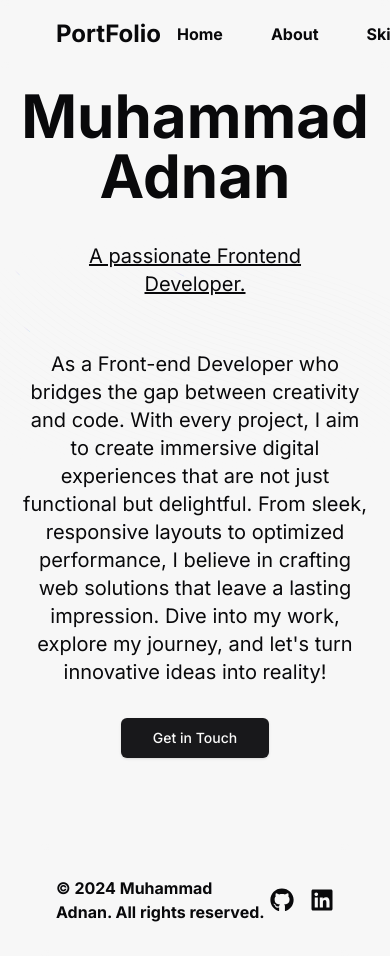
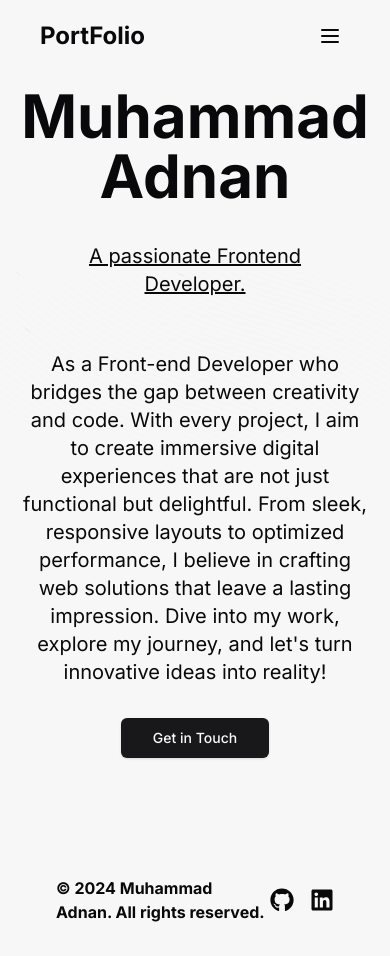
Before and after one commit to madnan-github/my-portfolio-new, a Next.js app: page / in a window 390 px wide. Built offline with nearby package versions, Linux system fonts and the light colour scheme.

Commit message:
update responsive

```diff
--- a/src/components/header.tsx
+++ b/src/components/header.tsx
@@ -1,21 +1,68 @@
-import Link from 'next/link'
-import { Button } from '@/components/ui/button'
+// import Link from 'next/link'
+// import { Button } from '@/components/ui/button'
+
+// export default function Header() {
+//   return (
+//     <header className="fixed top-0 left-0 right-0 z-50 px-10 bg-background/80 backdrop-blur-sm">
+//       <nav className="container mx-auto px-4 py-4 flex justify-between items-center">
+//         <Link href="/" className="text-2xl font-bold">
+//           PortFolio
+//         </Link>
+//         <ul className="flex space-x-4">
+//           <li><Link href="/"><Button className="text-md font-bold"  variant="ghost">Home</Button></Link></li>
+//           <li><Link href="/about"><Button className="text-md font-bold" variant="ghost">About</Button></Link></li>
+//           <li><Link href="/skills"><Button className="text-md font-bold" variant="ghost">Skills</Button></Link></li>
+//           <li><Link href="/projects"><Button className="text-md font-bold"  variant="ghost">Projects</Button></Link></li>
+//           <li><Link href="/contact"><Button className="text-md font-bold"  variant="ghost">Contact</Button></Link></li>
+//         </ul>
+//       </nav>
+//     </header>
+//   )
+// }
+"use client"
+import { useState } from 'react';
+import Link from 'next/link';
+import { Button } from '@/components/ui/button';
+import { Menu, X } from 'lucide-react';
 
 export default function Header() {
+  const [isOpen, setIsOpen] = useState(false);
+
   return (
-    <header className="fixed top-0 left-0 right-0 z-50 px-10 bg-background/80 backdrop-blur-sm">
+    <header className="fixed top-0 left-0 right-0 z-50 px-6 bg-background/80 backdrop-blur-sm">
       <nav className="container mx-auto px-4 py-4 flex justify-between items-center">
         <Link href="/" className="text-2xl font-bold">
           PortFolio
         </Link>
-        <ul className="flex space-x-4">
-          <li><Link href="/"><Button className="text-md font-bold"  variant="ghost">Home</Button></Link></li>
+
+        {/* Mobile Toggle Button */}
+        <button
+          className="md:hidden p-2 rounded focus:outline-none focus:ring"
+          onClick={() => setIsOpen(!isOpen)}
+        >
+          {isOpen ? <X className="w-6 h-6" /> : <Menu className="w-6 h-6" />}
+        </button>
+
+        {/* Desktop Navigation */}
+        <ul className="hidden md:flex space-x-4">
+          <li><Link href="/"><Button className="text-md font-bold" variant="ghost">Home</Button></Link></li>
           <li><Link href="/about"><Button className="text-md font-bold" variant="ghost">About</Button></Link></li>
           <li><Link href="/skills"><Button className="text-md font-bold" variant="ghost">Skills</Button></Link></li>
-          <li><Link href="/projects"><Button className="text-md font-bold"  variant="ghost">Projects</Button></Link></li>
-          <li><Link href="/contact"><Button className="text-md font-bold"  variant="ghost">Contact</Button></Link></li>
+          <li><Link href="/projects"><Button className="text-md font-bold" variant="ghost">Projects</Button></Link></li>
+          <li><Link href="/contact"><Button className="text-md font-bold" variant="ghost">Contact</Button></Link></li>
         </ul>
       </nav>
+
+      {/* Mobile Navigation */}
+      {isOpen && (
+        <ul className="md:hidden absolute top-16 left-0 right-0 bg-background shadow-md flex flex-col space-y-2 py-4 px-6">
+          <li><Link href="/" onClick={() => setIsOpen(false)}><Button className="w-full text-md font-bold" variant="ghost">Home</Button></Link></li>
+          <li><Link href="/about" onClick={() => setIsOpen(false)}><Button className="w-full text-md font-bold" variant="ghost">About</Button></Link></li>
+          <li><Link href="/skills" onClick={() => setIsOpen(false)}><Button className="w-full text-md font-bold" variant="ghost">Skills</Button></Link></li>
+          <li><Link href="/projects" onClick={() => setIsOpen(false)}><Button className="w-full text-md font-bold" variant="ghost">Projects</Button></Link></li>
+          <li><Link href="/contact" onClick={() => setIsOpen(false)}><Button className="w-full text-md font-bold" variant="ghost">Contact</Button></Link></li>
+        </ul>
+      )}
     </header>
-  )
+  );
 }
```
